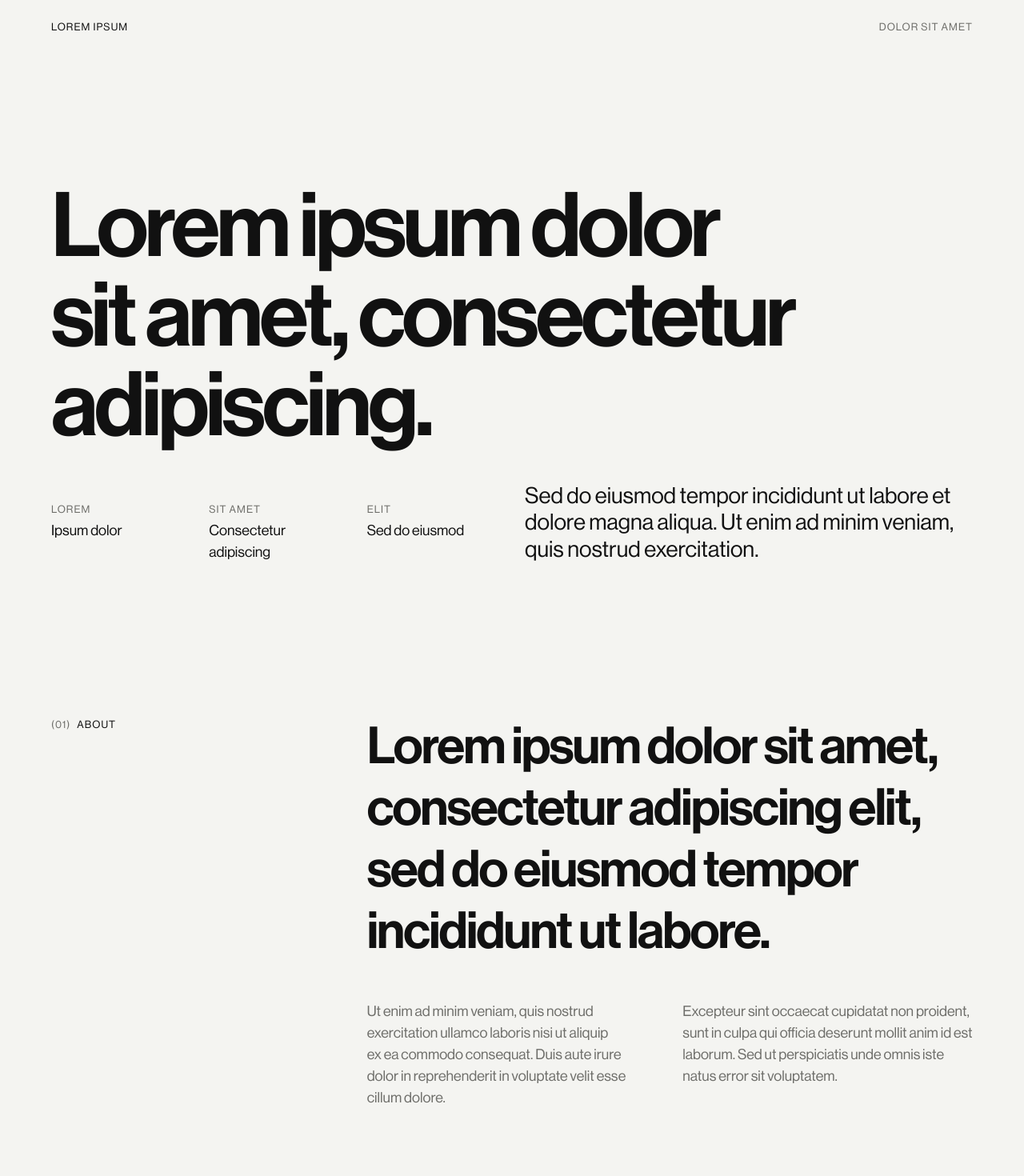
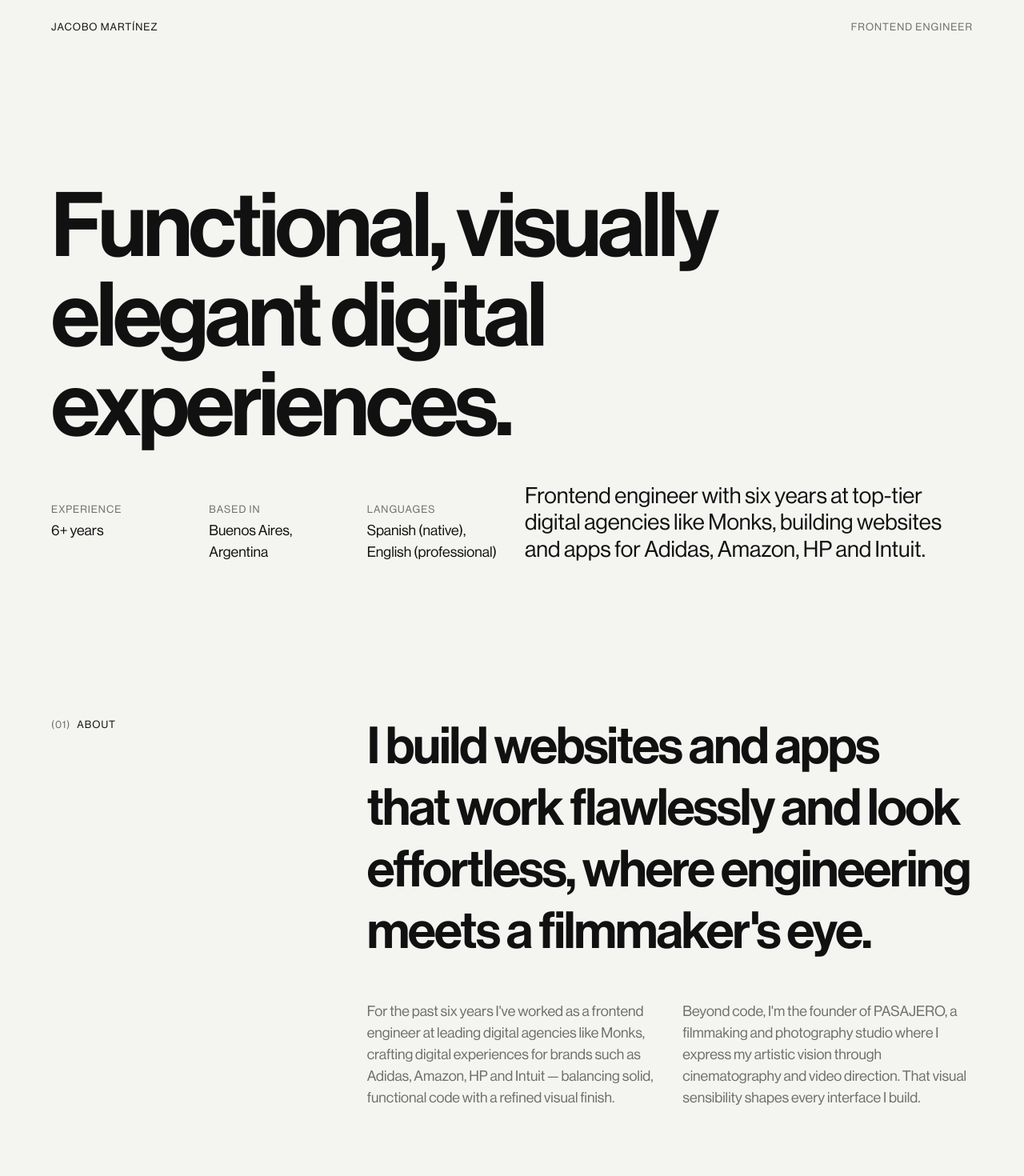
Before and after one commit to cobiwave/jacobo-martinez, a Next.js app: page / in a window 1280 px wide. Shown: the top 1470 px of the page at 80% size. Built offline with nearby package versions, Linux system fonts and the light colour scheme.

Commit message:
feat: update portfolio content

```diff
--- a/app/_components/About.tsx
+++ b/app/_components/About.tsx
@@ -3,20 +3,20 @@ import styles from "./About.module.css";
 
 const facts = [
   {
-    title: "Lorem ipsum",
-    text: "Dolor sit amet, consectetur adipiscing elit sed do eiusmod.",
+    title: "Agencies",
+    text: "Six years engineering frontends at high-calibre digital agencies such as Monks.",
   },
   {
-    title: "Dolor sit amet consectetur",
-    text: "Tempor incididunt ut labore et dolore magna aliqua.",
+    title: "Clients",
+    text: "Adidas, Amazon, HP, Intuit and other global brands.",
   },
   {
-    title: "Adipiscing",
-    text: "Ut enim ad minim veniam, quis nostrud exercitation ullamco laboris nisi ut aliquip.",
+    title: "PASAJERO Studio",
+    text: "Founder of a filmmaking and photography studio focused on cinematography and video direction.",
   },
   {
-    title: "Sed eiusmod",
-    text: "Duis aute irure dolor in reprehenderit.",
+    title: "Buenos Aires",
+    text: "Based in Argentina. Native Spanish, professional English.",
   },
 ];
 
@@ -26,20 +26,22 @@ export function About() {
       <SectionHeading id="about-title" index="01" title="About" />
 
       <p className={styles.statement}>
-        Lorem ipsum dolor sit amet, consectetur adipiscing elit, sed do eiusmod
-        tempor incididunt ut labore.
+        I build websites and apps that work flawlessly and look effortless,
+        where engineering meets a filmmaker&apos;s eye.
       </p>
 
       <div className={`subgrid ${styles.body}`}>
         <p>
-          Ut enim ad minim veniam, quis nostrud exercitation ullamco laboris
-          nisi ut aliquip ex ea commodo consequat. Duis aute irure dolor in
-          reprehenderit in voluptate velit esse cillum dolore.
+          For the past six years I&apos;ve worked as a frontend engineer at
+          leading digital agencies like Monks, crafting digital experiences for
+          brands such as Adidas, Amazon, HP and Intuit — balancing solid,
+          functional code with a refined visual finish.
         </p>
         <p>
-          Excepteur sint occaecat cupidatat non proident, sunt in culpa qui
-          officia deserunt mollit anim id est laborum. Sed ut perspiciatis unde
-          omnis iste natus error sit voluptatem.
+          Beyond code, I&apos;m the founder of PASAJERO, a filmmaking and
+          photography studio where I express my artistic vision through
+          cinematography and video direction. That visual sensibility shapes
+          every interface I build.
         </p>
       </div>
 
--- a/app/_components/Contact.tsx
+++ b/app/_components/Contact.tsx
@@ -2,10 +2,11 @@ import { SectionHeading } from "./SectionHeading";
 import styles from "./Contact.module.css";
 
 const links = [
-  { label: "Lorem", href: "#" },
-  { label: "Ipsum", href: "#" },
-  { label: "Dolor", href: "#" },
-  { label: "Sit amet", href: "#" },
+  { label: "Instagram — @cobiwave", href: "https://www.instagram.com/cobiwave/" },
+  {
+    label: "PASAJERO — @pasajero.studio",
+    href: "https://www.instagram.com/pasajero.studio/",
+  },
 ];
 
 export function Contact() {
@@ -14,17 +15,19 @@ export function Contact() {
       <SectionHeading id="contact-title" index="03" title="Contact" />
 
       <p className={styles.lead}>
-        Lorem ipsum dolor sit amet, consectetur adipiscing elit sed do eiusmod.
+        Have a project, a collaboration or a film in mind? Let&apos;s talk.
       </p>
 
-      <a className={styles.email} href="mailto:hello@loremipsum.com">
-        hello@loremipsum.com
+      <a className={styles.email} href="mailto:cobimr@protonmail.com">
+        cobimr@protonmail.com
       </a>
 
       <ul className={`subgrid ${styles.links}`}>
         {links.map((link) => (
-          <li key={link.label} className={styles.link}>
-            <a href={link.href}>{link.label}</a>
+          <li key={link.href} className={styles.link}>
+            <a href={link.href} target="_blank" rel="noopener noreferrer">
+              {link.label}
+            </a>
           </li>
         ))}
       </ul>
--- a/app/_components/Footer.tsx
+++ b/app/_components/Footer.tsx
@@ -1,10 +1,20 @@
+import { cacheLife } from "next/cache";
 import styles from "./Footer.module.css";
+
+/* Cached so the page stays static; revalidates daily to roll over on Jan 1. */
+async function CurrentYear() {
+  "use cache";
+  cacheLife("days");
+  return new Date().getFullYear();
+}
 
 export function Footer() {
   return (
     <footer className={`container ${styles.footer}`}>
-      <p className={styles.copy}>© 2026 Lorem Ipsum</p>
-      <p className={styles.location}>Lorem ipsum, Dolor</p>
+      <p className={styles.copy}>
+        © <CurrentYear /> Jacobo Martínez
+      </p>
+      <p className={styles.location}>Buenos Aires, Argentina</p>
     </footer>
   );
 }
--- a/app/_components/Hero.tsx
+++ b/app/_components/Hero.tsx
@@ -1,24 +1,27 @@
 import styles from "./Hero.module.css";
 
 const meta = [
-  { label: "Lorem", value: "Ipsum dolor" },
-  { label: "Sit amet", value: "Consectetur adipiscing" },
-  { label: "Elit", value: "Sed do eiusmod" },
+	{ label: "Experience", value: "6+ years" },
+	{ label: "Based in", value: "Buenos Aires, Argentina" },
+	{ label: "Languages", value: "Spanish (native), English (professional)" },
 ];
 
 export function Hero() {
 	return (
-    <section className={`container ${styles.hero}`} aria-labelledby="hero-title">
-      <p className={styles.name}>Lorem Ipsum</p>
-      <p className={styles.role}>Dolor sit amet</p>
+		<section
+			className={`container ${styles.hero}`}
+			aria-labelledby="hero-title"
+		>
+			<p className={styles.name}>Jacobo Martínez</p>
+			<p className={styles.role}>Frontend Engineer</p>
 
 			<h1 id="hero-title" className={styles.title}>
-        Lorem ipsum dolor sit amet, consectetur adipiscing.
+				Functional, visually elegant digital experiences.
 			</h1>
 
 			<p className={styles.intro}>
-        Sed do eiusmod tempor incididunt ut labore et dolore magna aliqua. Ut
-        enim ad minim veniam, quis nostrud exercitation.
+				Frontend engineer with six years at top-tier digital agencies like
+				Monks, building websites and apps for Adidas, Amazon, HP and Intuit.
 			</p>
 
 			<dl className={`subgrid ${styles.meta}`}>
```
Lines whose indentation alone changed are shown as unchanged.
